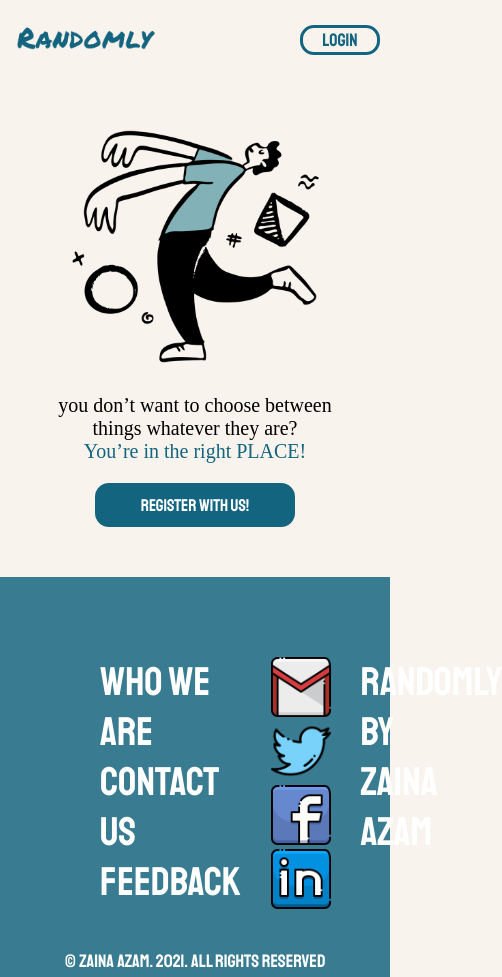
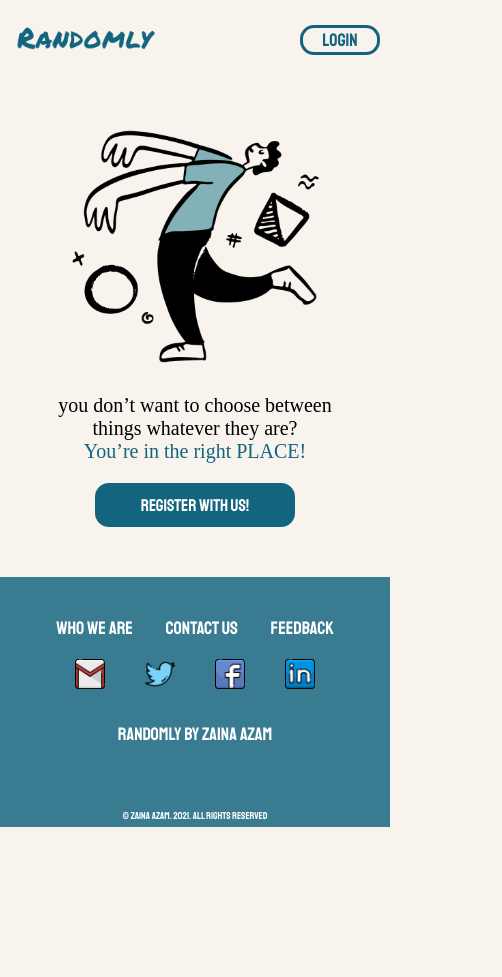
Before and after one commit to zainaazam/randomly, a React (Create React App) app: page / in a window 390 px wide. Shown: the whole page, 502 px wide, since content can reach past the window. After the commit the page ends 844 px from the top, so only its background shows below. Built offline with nearby package versions, Linux system fonts and the light colour scheme; a web font is replaced by a local one.

Commit message:
Footer responsive Done

```diff
--- a/src/Components/Footer.js
+++ b/src/Components/Footer.js
@@ -48,7 +48,9 @@ const Footer = () => {
               window.open("https://www.linkedin.com/in/zaina-azam-66332a1a2/")
             }
           />
-          {hovered && <Sign>zaina.a1762@gmail.com</Sign>}
+          {window.innerWidth > 700 && hovered && (
+            <Sign>zaina.a1762@gmail.com</Sign>
+          )}
         </SocialMediaLinks>
         <WebsiteName size={40} color={Theme.colors.white}>
           Randomly by Zaina Azam
@@ -70,39 +72,120 @@ const FooterWrapper = styled.div`
   display: flex;
   flex-direction: column;
   justify-content: space-between;
+  @media (max-width: 900px) {
+    height: 300px;
+  }
+  @media (max-width: 450px) {
+    height: 250px;
+  }
 `;
 
 const Container = styled.div`
   display: flex;
   justify-content: space-between;
   padding: 80px 100px 0px 100px;
+  @media (max-width: 900px) {
+    padding: 80px 40px 0px 40px;
+  }
+  @media (max-width: 700px) {
+    flex-direction: column;
+    padding: 40px 40px 0px 40px;
+  }
+  @media (max-width: 380px) {
+    padding: 40px 20px 0px 20px;
+  }
 `;
 
-const FooterLinks = styled.div``;
+const FooterLinks = styled.div`
+  @media (max-width: 700px) {
+    display: flex;
+    width: 100%;
+    justify-content: space-around;
+  }
+  @media (max-width: 380px) {
+    display: flex;
+    width: 100%;
+    justify-content: space-between;
+  }
+`;
 
 const FooterLinkText = styled(CustomText)`
   cursor: pointer;
   :hover {
     text-decoration: underline;
   }
+  @media (max-width: 1050px) {
+    font-size: 30px;
+  }
+  @media (max-width: 772px) {
+    font-size: 25px;
+  }
+  @media (max-width: 450px) {
+    font-size: 18px;
+  }
 `;
 
-const SocialMediaLinks = styled.div``;
+const SocialMediaLinks = styled.div`
+  @media (max-width: 700px) {
+    display: flex;
+    margin-top: 20px;
+    justify-content: center;
+  }
+  @media (max-width: 380px) {
+    margin-top: 30px;
+  }
+`;
 
 const SocialMediaLink = styled.img`
   width: 60px;
   height: 60px;
   cursor: pointer;
   margin: 0px 30px;
+  @media (max-width: 1050px) {
+    width: 50px;
+    height: 50px;
+  }
+  @media (max-width: 900px) {
+    margin: 0px 20px;
+    width: 40px;
+    height: 40px;
+  }
+  @media (max-width: 450px) {
+    width: 30px;
+    height: 30px;
+  }
 `;
 
 const WebsiteName = styled(CustomText)`
   width: 13%;
+  @media (max-width: 1050px) {
+    font-size: 30px;
+  }
+  @media (max-width: 772px) {
+    font-size: 25px;
+  }
+  @media (max-width: 700px) {
+    width: 100%;
+    margin-top: 30px;
+    text-align: center;
+  }
+  @media (max-width: 450px) {
+    font-size: 18px;
+  }
 `;
 
 const CopyRightText = styled(CustomText)`
   align-self: center;
   margin-bottom: 5px;
+  @media (max-width: 1050px) {
+    font-size: 13px;
+  }
+  @media (max-width: 700px) {
+    font-size: 11px;
+  }
+  @media (max-width: 450px) {
+    font-size: 10px;
+  }
 `;
 
 const MailTo = styled.a``;
@@ -115,4 +198,9 @@ const Sign = styled.div`
   text-align: center;
   margin-top: 10px;
   margin-left: 25px;
+  @media (max-width: 900px) {
+    font-size: 13px;
+    width: 150px;
+    height: 15px;
+  }
 `;
```
